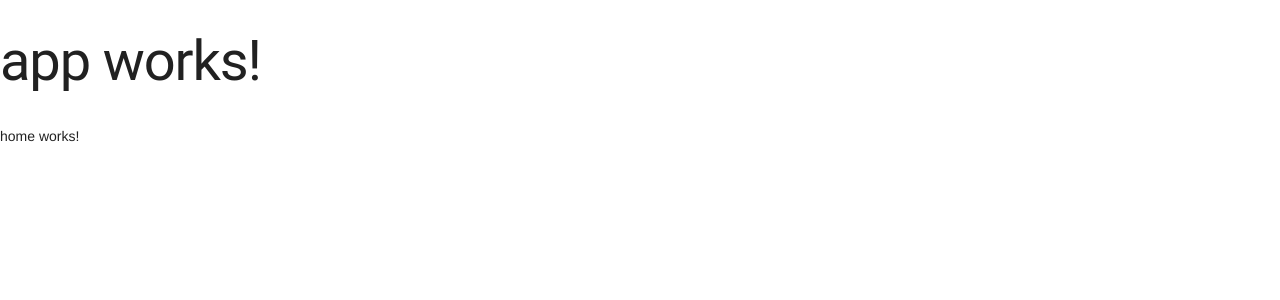
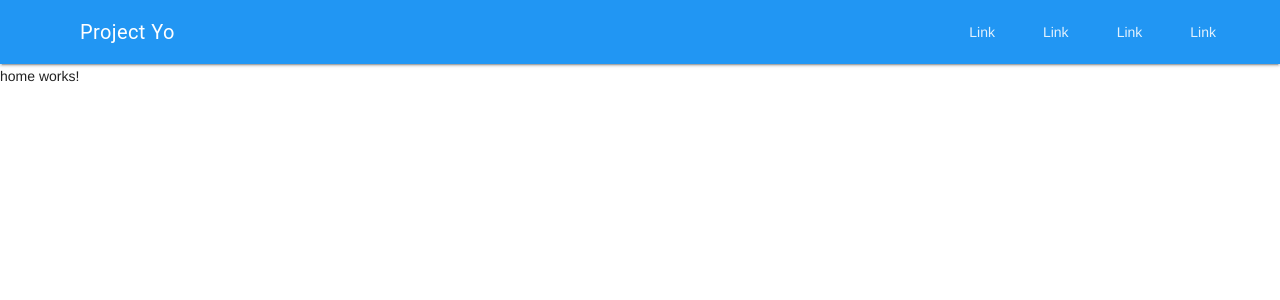
Before and after one commit to sayuloveit/yoyoma-client, an Angular app: page /#/home in a window 1280 px wide. Shown: the top 300 px of the page. Built offline with nearby package versions, Linux system fonts and the light colour scheme.

Commit message:
add nav bar and styling

```diff
--- a/src/app/app.component.html
+++ b/src/app/app.component.html
@@ -1,5 +1,37 @@
-<h1>
-  {{title}}
-</h1>
+<div class="mdl-layout__container">
 
-<router-outlet></router-outlet>
+	<div class="mdl-layout mdl-js-layout mdl-layout--fixed-header">
+		<header class="mdl-layout__header">
+			<div class="mdl-layout__header-row">
+				<!-- Title -->
+				<span class="mdl-layout-title">Project Yo</span>
+				<!-- Add spacer, to align navigation to the right -->
+				<div class="mdl-layout-spacer"></div>
+				<!-- Navigation. We hide it in small screens. -->
+				<nav class="mdl-navigation mdl-layout--large-screen-only">
+					<a class="mdl-navigation__link" href="">Link</a>
+					<a class="mdl-navigation__link" href="">Link</a>
+					<a class="mdl-navigation__link" href="">Link</a>
+					<a class="mdl-navigation__link" href="">Link</a>
+				</nav>
+			</div>
+		</header>
+		<div class="mdl-layout__drawer">
+			<span class="mdl-layout-title">Project Yo</span>
+			<nav class="mdl-navigation">
+				<a class="mdl-navigation__link" href="">Link</a>
+				<a class="mdl-navigation__link" href="">Link</a>
+				<a class="mdl-navigation__link" href="">Link</a>
+				<a class="mdl-navigation__link" href="">Link</a>
+			</nav>
+		</div>
+
+		<main class="mdl-layout__content">
+			<div class="page-content">
+				<router-outlet></router-outlet>
+			</div>
+		</main>
+
+	</div>
+
+</div>
--- a/src/app/app.module.ts
+++ b/src/app/app.module.ts
@@ -6,7 +6,9 @@ import {LocationStrategy, HashLocationStrategy } from '@angular/common';
 
 import { AppRoutes } from './app.routes';
 import { AppComponent } from './app.component';
-import { HomeComponent } from './components';
+import {
+  HomeComponent
+} from './components';
 
 @NgModule({
   declarations: [
```
Also changed, not shown: src/app/components/home/home.component.html (line endings or trailing spaces).
